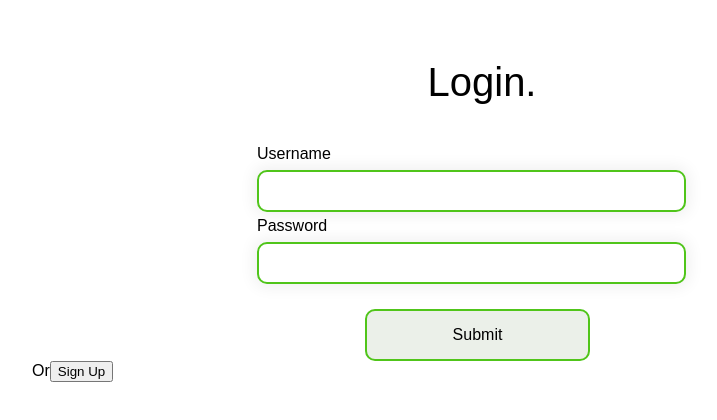
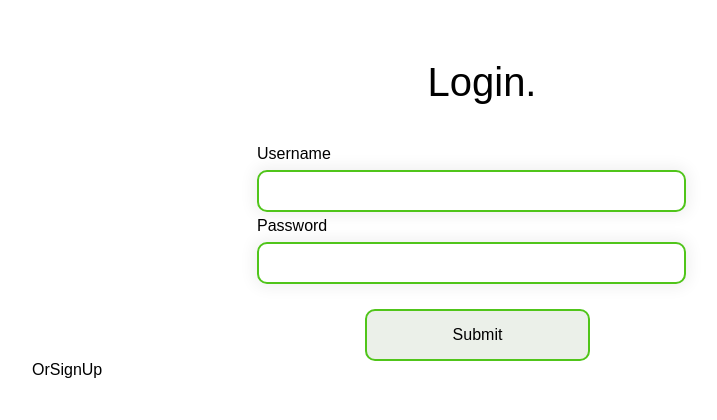
Before and after one commit to RomanPolianski/react-spring, a React (Create React App) app: page /login in a window 1280 px wide. Shown: the top 420 px of the page, without its empty margins (158-875 px from the left). Built offline with nearby package versions, Linux system fonts and the light colour scheme.

Commit message:
Fix redirects

```diff
--- a/src/Components/Login/Login.jsx
+++ b/src/Components/Login/Login.jsx
@@ -3,7 +3,7 @@
 import React from 'react';
 import * as Yup from 'yup';
 import { useDispatch, useSelector } from 'react-redux';
-import { Navigate, useNavigate } from 'react-router-dom';
+import { Link, Navigate } from 'react-router-dom';
 import s from './Login.module.css';
 import InputField from '../common/InputField';
 import { sendLoginData } from '../../Redux/authSlice';
@@ -17,12 +17,6 @@
   if (isAuth) {
     return <Navigate to="/" />;
   }
-
-  const navigate = useNavigate();
-  const routeChange = () => {
-    const path = '../signUp';
-    navigate(path);
-  };
 
   const validate = Yup.object({
     userName: Yup.string()
@@ -61,7 +55,7 @@
           </Form>
           <div>
             Or
-            <button type="button" onClick={routeChange}>Sign Up</button>
+            <Link to="/signUp">SignUp</Link>
           </div>
         </div>
       )}
--- a/src/Components/Registration/SignUp.jsx
+++ b/src/Components/Registration/SignUp.jsx
@@ -3,7 +3,7 @@
 import React from 'react';
 import * as Yup from 'yup';
 import { useDispatch, useSelector } from 'react-redux';
-import { Navigate, useNavigate } from 'react-router-dom';
+import { Link, Navigate } from 'react-router-dom';
 import s from './SignUp.module.css';
 import InputField from '../common/InputField';
 import { sendSignUpData } from '../../Redux/authSlice';
@@ -17,12 +17,6 @@
   if (isAuth) {
     return <Navigate to="/" />;
   }
-
-  const navigate = useNavigate();
-  const routeChange = () => {
-    const path = '../login';
-    navigate(path);
-  };
 
   const validate = Yup.object({
     userName: Yup.string().required('Username is Required'),
@@ -73,7 +67,7 @@
           </Form>
           <div>
             Or
-            <button type="button" onClick={routeChange}>Login</button>
+            <Link to="/login">Login</Link>
           </div>
         </div>
       )}
```
